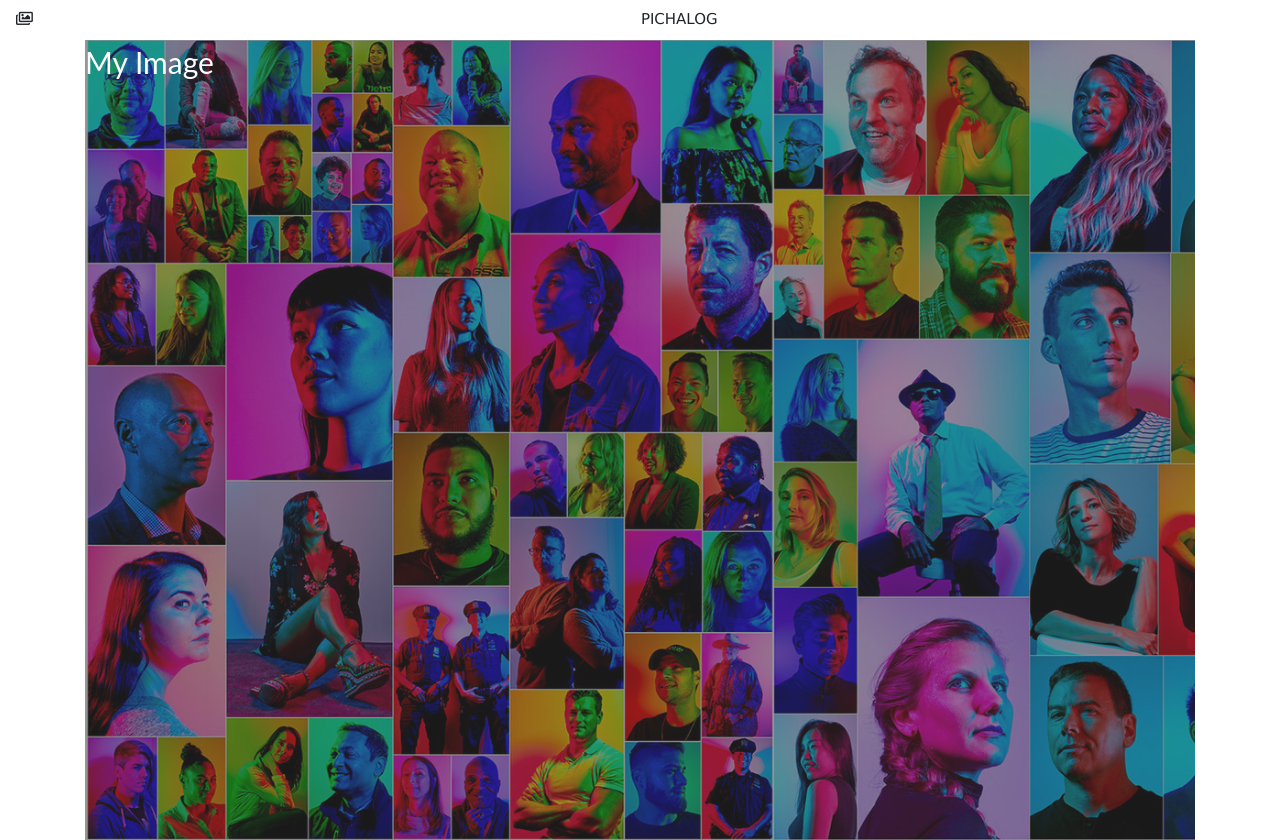
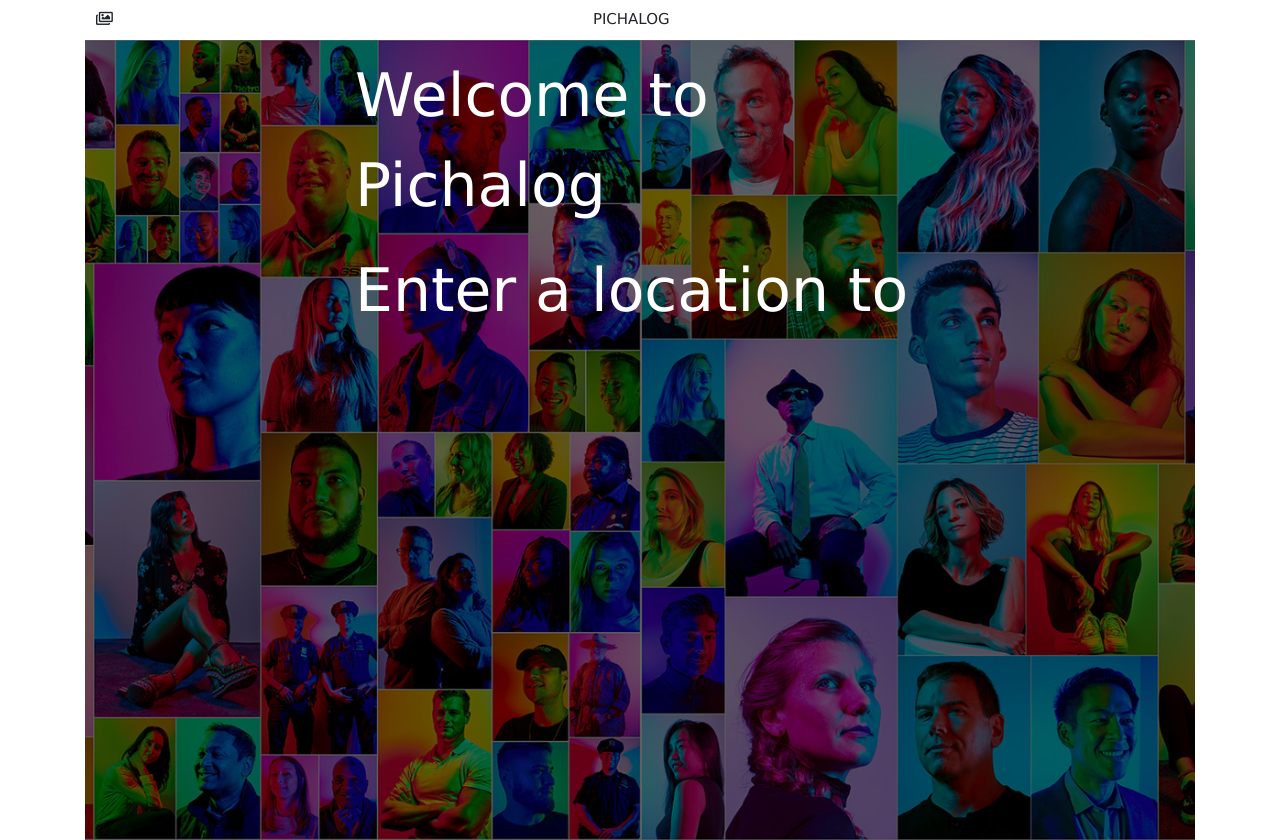
Before and after one commit to duncan-chege/pichalog, a Django app: page / in a window 1280 px wide. Run offline with Django 3.2, Linux system fonts and the light colour scheme; some libraries are stand-ins or nearby versions.

Commit message:
change bg image and navbar layout

```diff
--- a/gallery/static/css/homepage.css
+++ b/gallery/static/css/homepage.css
@@ -1,17 +1,23 @@
-.bg {
+.image-overlay {
+    width: 100%;
+    height: 100%;
+    background-color: rgba(0, 0, 0, 0.6);
+  }
+
+  .test-image {
     width: 100%;
     height: 100vh;
-    margin: 0;
-    padding: 0;
     background-image: url("/static/collage.jpg");
+    background-position: center;
+    background-size: cover;
     background-repeat: no-repeat;
-    background-size: cover;
   }
-  .bg p {
-    color: rgb(255, 255, 255);
-    font-family: 'Lato', sans-serif;
-    font-size: 30px;
-    width: 100%;
-    height: 100vh;
-    background-color: rgba(51, 51, 51, 0.5);
+  .centered {
+    position: absolute;
+    top: 20%;
+    left: 50%;
+    transform: translate(-50%, -50%);
+    color: white;
+    /* font-weight: 200; */
+    font-size: 60px;
   }
--- a/gallery/static/css/navbar.css
+++ b/gallery/static/css/navbar.css
@@ -2,5 +2,8 @@
     text-decoration: none;
 }
 .navitem{
-    margin-left: 45%;
+    margin-left: 35%;
 }
+.icon{
+    margin-left: 80px;
+}
--- a/gallery/templates/homepage.html
+++ b/gallery/templates/homepage.html
@@ -11,9 +11,14 @@
     <div class="row">
         <div class="col-md-12">
 
-            <div class="bg">
-                <p>My Image</p>
-            </div>
+                <div class="test-image">
+                    <div class="centered">
+                        <p> Welcome to Pichalog </p>
+                        <p> Enter a location to
+                    </div>
+                    <div class="image-overlay">
+                    </div>
+                </div>
         </div>
     </div>
 </div>
--- a/gallery/templates/navbar.html
+++ b/gallery/templates/navbar.html
@@ -13,7 +13,7 @@
 
 <body>
     <div class="w3-bar">
-        <span class="w3-bar-item"><i class="far fa-images"></i></span>
+        <span class="icon w3-bar-item"><i class="far fa-images"></i></span>
         <a href="{% url 'home_page' %}" class="navitem w3-center w3-bar-item w3-button w3-hover-none w3-border-white w3-border-bottom w3-hover-border-black">PICHALOG</a>
         <div class="navitem"></div>
     </div>
```
